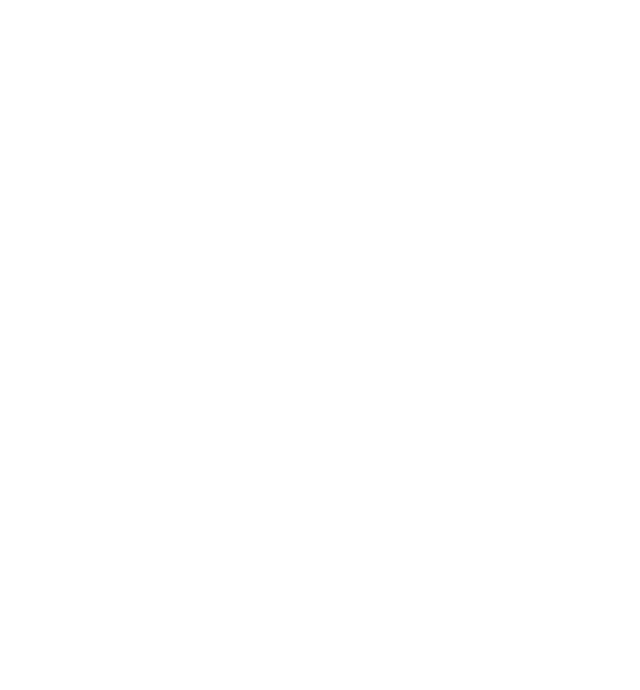
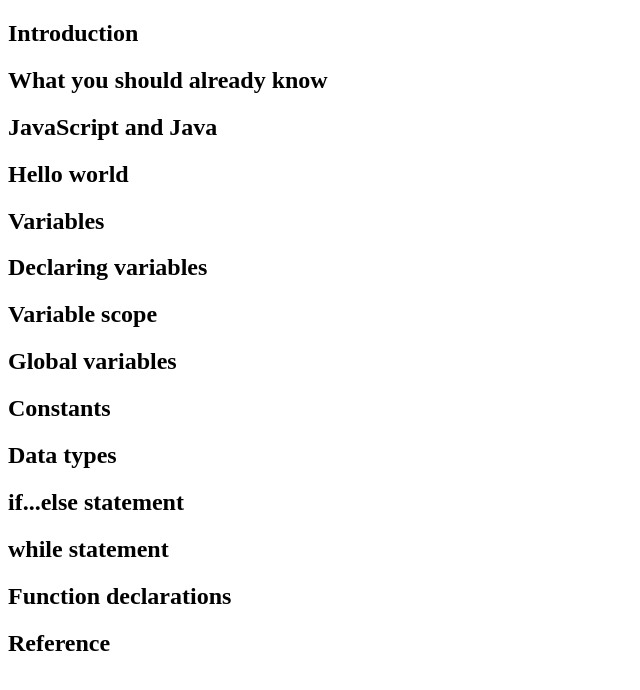
Before and after one commit to atash23/atashJohn, a plain HTML site: page index.html in a window 1280 px wide. Shown: the whole page, without its empty margins (0-640 px from the left). Drawn offline with Linux system fonts and the light colour scheme.

Commit message:
added headers and h2 elements

```diff
--- a/index.html
+++ b/index.html
@@ -8,23 +8,75 @@
 
 	<body>
 		<main id="main-doc">
-      <section class="main-section">
-
+			<section class="main-section" id="Introduction">
+				<header>
+					<h2>Introduction</h2>
+				</header>
 			</section>
-      <section class="main-section">
-
+			<section class="main-section" id="What_you_should_already_know">
+				<header>
+					<h2>What you should already know</h2>
+				</header>
 			</section>
-      <section class="main-section">
-
+			<section class="main-section" id="JavaScript_and_Java">
+				<header>
+					<h2>JavaScript and Java</h2>
+				</header>
 			</section>
-      <section class="main-section">
-
+			<section class="main-section" id="Hello_world">
+				<header>
+					<h2>Hello world</h2>
+				</header>
 			</section>
-      <section class="main-section">
-
+			<section class="main-section" id="Variables">
+				<header>
+					<h2>Variables</h2>
+				</header>
 			</section>
-      <section class="main-section">
-
+			<section class="main-section" id="Declaring_variables">
+				<header>
+					<h2>Declaring variables</h2>
+				</header>
+			</section>
+			<section class="main-section" id="Variable_scope">
+				<header>
+					<h2>Variable scope</h2>
+				</header>
+			</section>
+			<section class="main-section" id="Global_variables">
+				<header>
+					<h2>Global variables</h2>
+				</header>
+			</section>
+			<section class="main-section" id="Constraints">
+				<header>
+					<h2>Constants</h2>
+				</header>
+			</section>
+			<section class="main-section" id="Data_types">
+				<header>
+					<h2>Data types</h2>
+				</header>
+			</section>
+			<section class="main-section" id="if...else_statments">
+				<header>
+					<h2>if...else statement</h2>
+				</header>
+			</section>
+			<section class="main-section" id="while_statement">
+				<header>
+					<h2>while statement</h2>
+				</header>
+			</section>
+			<section class="main-section" id="Function_declarations">
+				<header>
+					<h2>Function declarations</h2>
+				</header>
+			</section>
+			<section class="main-section" id="Reference">
+				<header>
+					<h2>Reference</h2>
+				</header>
 			</section>
 		</main>
 		<script src="https://cdn.freecodecamp.org/testable-projects-fcc/v1/bundle.js"></script>
```
Lines whose indentation alone changed are shown as unchanged.
